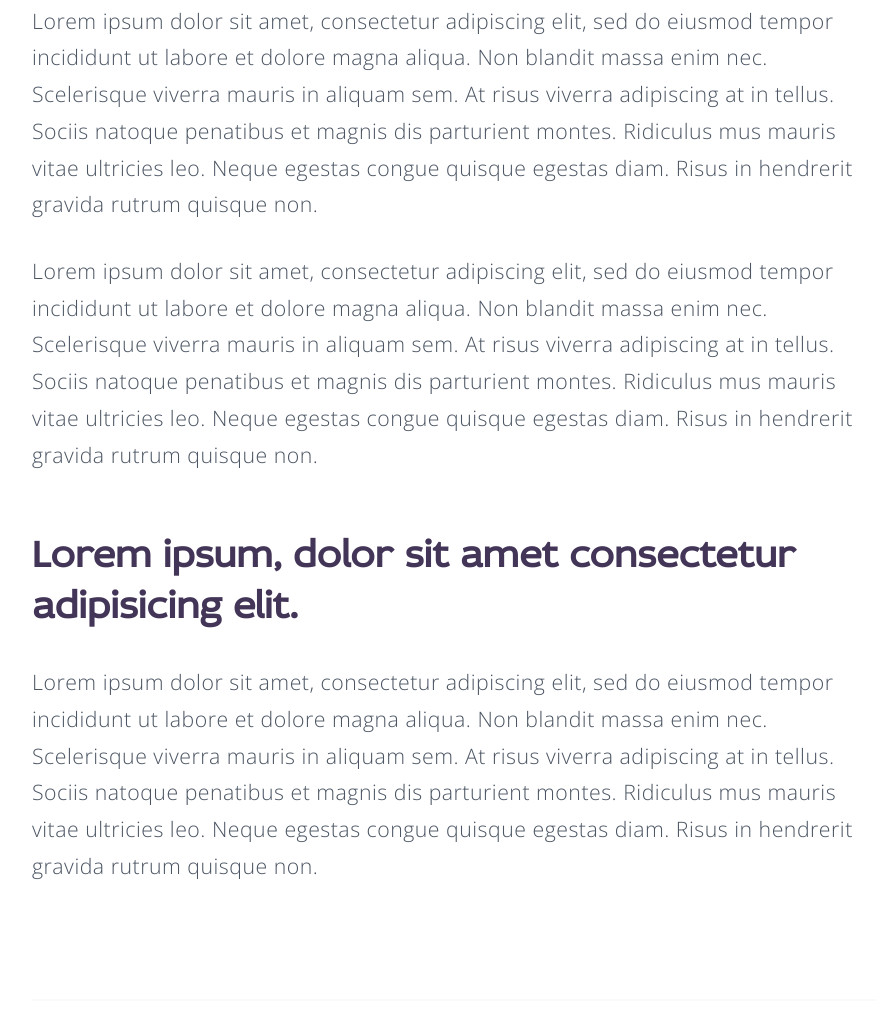
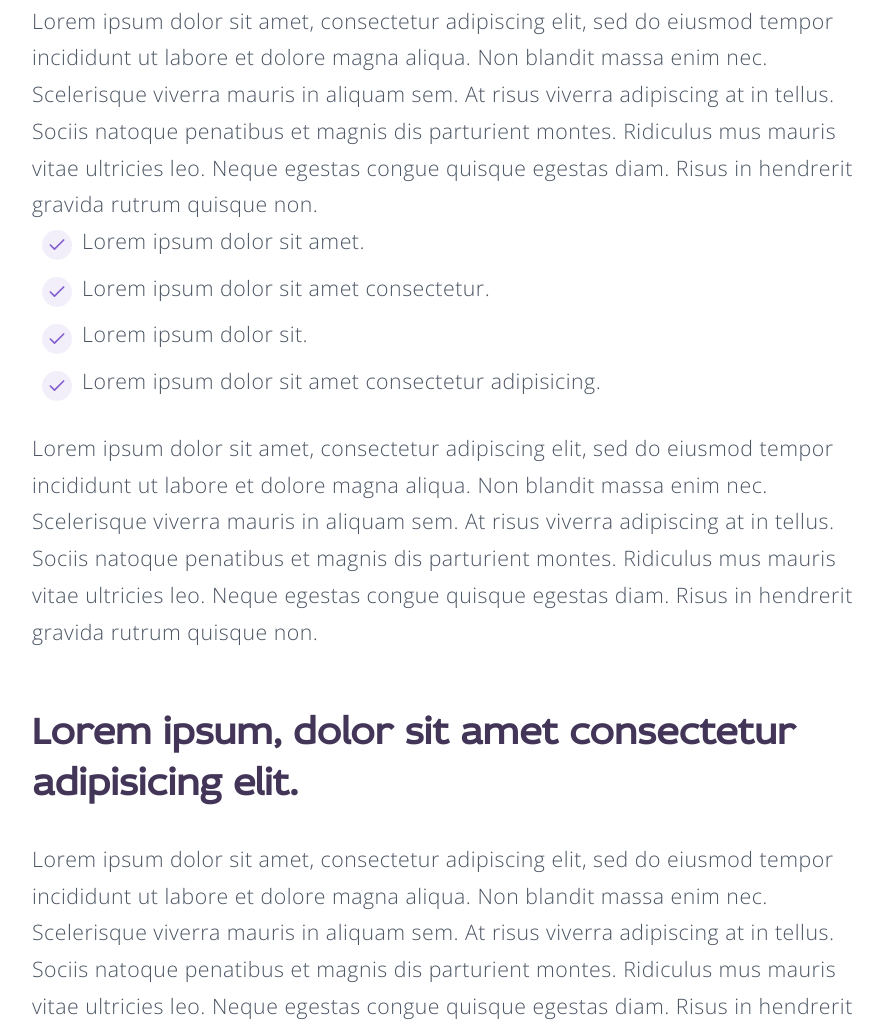
Before and after one commit to bitzsalex/blogsite, a website: page blog.html in a window 1280 px wide. Shown: the part 1545-2568 px from the top of the page, without its empty margins (18-901 px from the left). Drawn offline with Linux system fonts and the light colour scheme.

Commit message:
feat: Common list items design added!

```diff
--- a/blog.html
+++ b/blog.html
@@ -54,6 +54,12 @@
                 <p>Lorem ipsum dolor sit amet, consectetur adipiscing elit, sed do eiusmod tempor incididunt ut labore et dolore magna aliqua. Non blandit massa enim nec. Scelerisque viverra mauris in aliquam sem. At risus viverra adipiscing at in tellus. Sociis natoque penatibus et magnis dis parturient montes. Ridiculus mus mauris vitae ultricies leo. Neque egestas congue quisque egestas diam. Risus in hendrerit gravida rutrum quisque non.</p>
                 <h2 class="text-h3">Lorem ipsum dolor sit amet</h2>
                 <p>Lorem ipsum dolor sit amet, consectetur adipiscing elit, sed do eiusmod tempor incididunt ut labore et dolore magna aliqua. Non blandit massa enim nec. Scelerisque viverra mauris in aliquam sem. At risus viverra adipiscing at in tellus. Sociis natoque penatibus et magnis dis parturient montes. Ridiculus mus mauris vitae ultricies leo. Neque egestas congue quisque egestas diam. Risus in hendrerit gravida rutrum quisque non.</p>
+                <ul class="listicon">
+                  <li><i class="listicon__icon" data-feather="check"></i> Lorem ipsum dolor sit amet.</li>
+                  <li><i class="listicon__icon" data-feather="check"></i> Lorem ipsum dolor sit amet consectetur.</li>
+                  <li><i class="listicon__icon" data-feather="check"></i> Lorem ipsum dolor sit.</li>
+                  <li><i class="listicon__icon" data-feather="check"></i> Lorem ipsum dolor sit amet consectetur adipisicing.</li>
+                </ul>
                 <p>Lorem ipsum dolor sit amet, consectetur adipiscing elit, sed do eiusmod tempor incididunt ut labore et dolore magna aliqua. Non blandit massa enim nec. Scelerisque viverra mauris in aliquam sem. At risus viverra adipiscing at in tellus. Sociis natoque penatibus et magnis dis parturient montes. Ridiculus mus mauris vitae ultricies leo. Neque egestas congue quisque egestas diam. Risus in hendrerit gravida rutrum quisque non.</p>
                 <h3 class="text-h4">Lorem ipsum, dolor sit amet consectetur adipisicing elit.</h3>
                 <p>Lorem ipsum dolor sit amet, consectetur adipiscing elit, sed do eiusmod tempor incididunt ut labore et dolore magna aliqua. Non blandit massa enim nec. Scelerisque viverra mauris in aliquam sem. At risus viverra adipiscing at in tellus. Sociis natoque penatibus et magnis dis parturient montes. Ridiculus mus mauris vitae ultricies leo. Neque egestas congue quisque egestas diam. Risus in hendrerit gravida rutrum quisque non.</p>
```
Also changed, not shown: assets/build/css/app.css, assets/build/pug/blog.pug, assets/build/sass/app.sass, assets/css/app.css.
